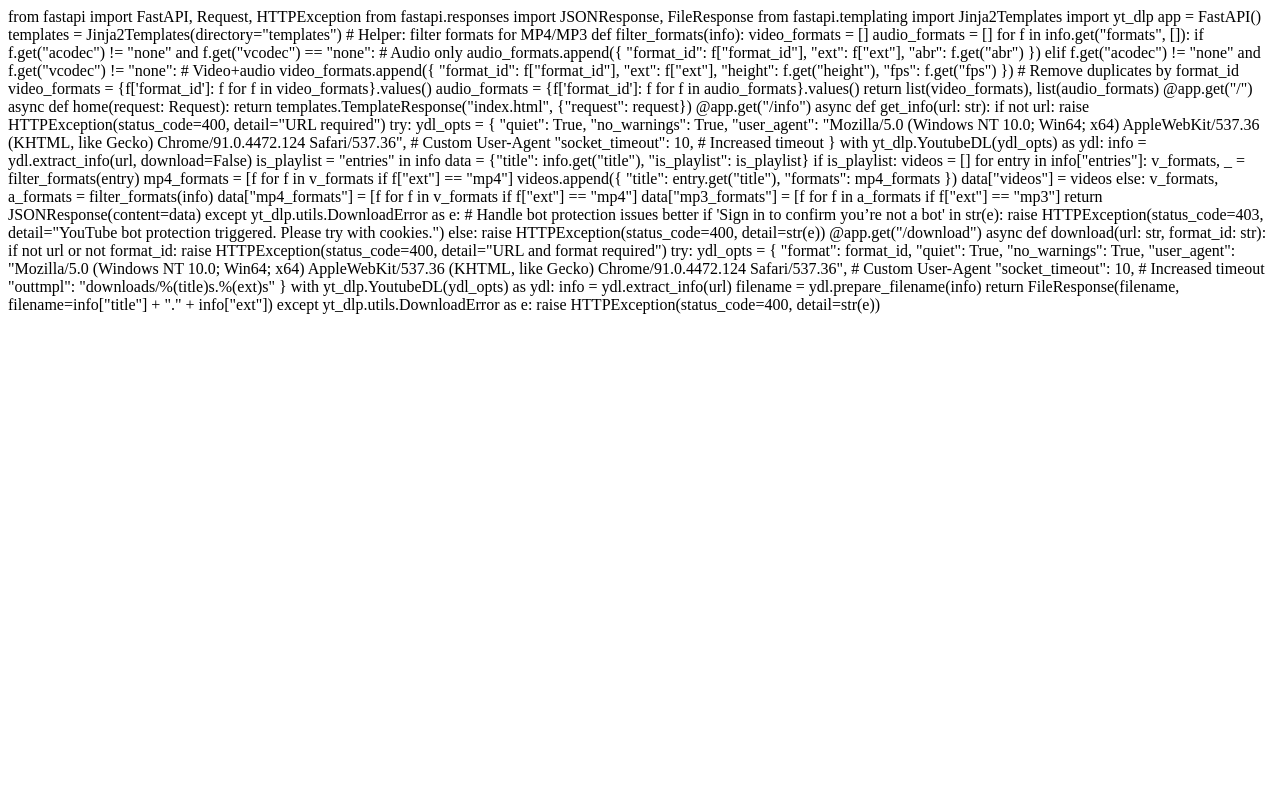
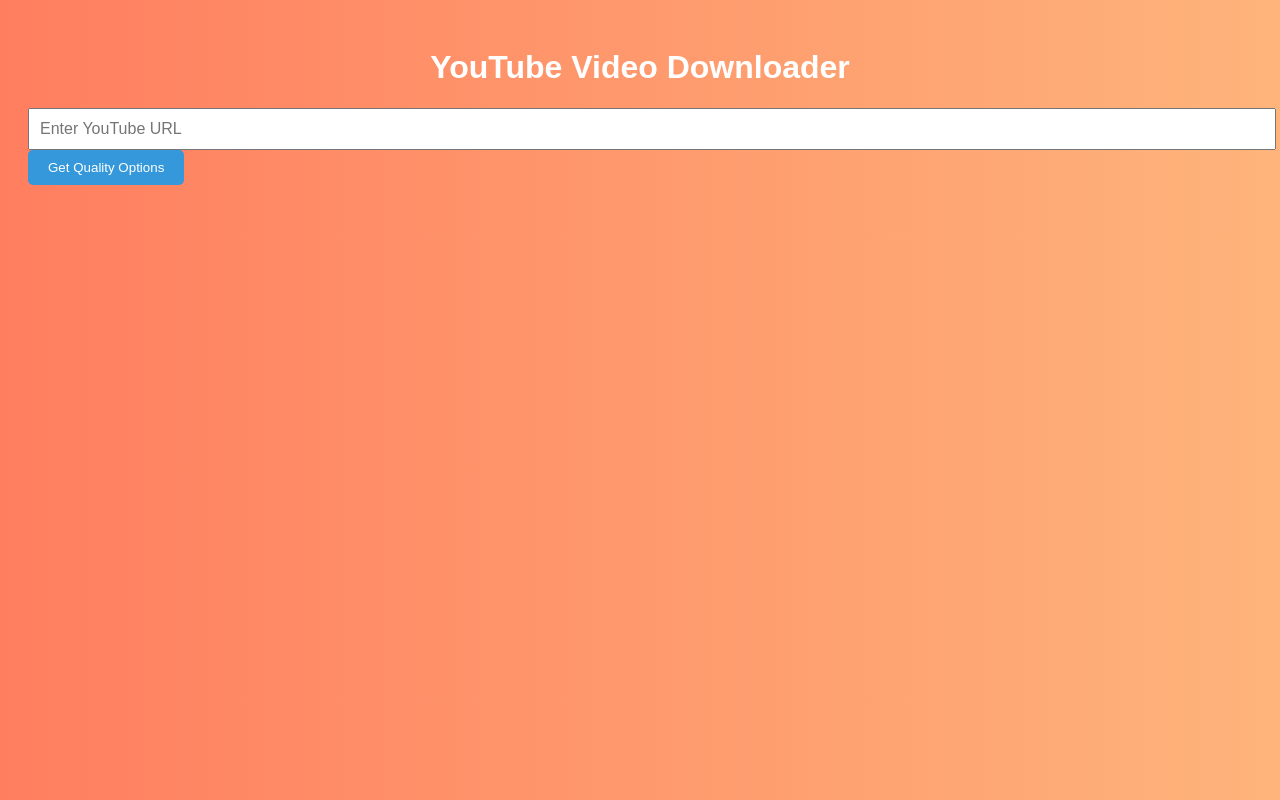
Before and after one commit to m5667/VideoDownloader, a FastAPI app: page / in a window 1280 px wide. Run offline with FastAPI, Linux system fonts and the light colour scheme.

Commit message:
Update index.html

```diff
--- a/templates/index.html
+++ b/templates/index.html
@@ -1,95 +1,105 @@
-from fastapi import FastAPI, Request, HTTPException
-from fastapi.responses import JSONResponse, FileResponse
-from fastapi.templating import Jinja2Templates
-import yt_dlp
+<!DOCTYPE html>
+<html lang="en">
+<head>
+    <meta charset="UTF-8">
+    <meta name="viewport" content="width=device-width, initial-scale=1.0">
+    <title>YouTube Video Downloader</title>
+    <style>
+        body {
+            font-family: Arial, sans-serif;
+            background: linear-gradient(to right, #ff7e5f, #feb47b);
+            color: white;
+            padding: 20px;
+        }
+        h1 {
+            text-align: center;
+        }
+        #quality-options {
+            margin-top: 20px;
+        }
+        .quality-option {
+            background-color: #333;
+            padding: 10px;
+            margin: 5px;
+            border-radius: 5px;
+        }
+        .quality-option a {
+            color: #fff;
+            text-decoration: none;
+        }
+        .loading {
+            text-align: center;
+            margin-top: 20px;
+            display: none;
+        }
+        .spinner {
+            border: 4px solid #f3f3f3;
+            border-top: 4px solid #3498db;
+            border-radius: 50%;
+            width: 30px;
+            height: 30px;
+            animation: spin 2s linear infinite;
+        }
+        @keyframes spin {
+            0% { transform: rotate(0deg); }
+            100% { transform: rotate(360deg); }
+        }
+    </style>
+</head>
+<body>
+    <h1>YouTube Video Downloader</h1>
 
-app = FastAPI()
-templates = Jinja2Templates(directory="templates")
+    <input type="text" id="url" placeholder="Enter YouTube URL" style="width: 100%; padding: 10px; font-size: 16px;">
+    <button onclick="fetchInfo()" style="padding: 10px 20px; background-color: #3498db; color: white; border: none; border-radius: 5px;">Get Quality Options</button>
 
-# Helper: filter formats for MP4/MP3
-def filter_formats(info):
-    video_formats = []
-    audio_formats = []
-    for f in info.get("formats", []):
-        if f.get("acodec") != "none" and f.get("vcodec") == "none":
-            # Audio only
-            audio_formats.append({
-                "format_id": f["format_id"],
-                "ext": f["ext"],
-                "abr": f.get("abr")
-            })
-        elif f.get("acodec") != "none" and f.get("vcodec") != "none":
-            # Video+audio
-            video_formats.append({
-                "format_id": f["format_id"],
-                "ext": f["ext"],
-                "height": f.get("height"),
-                "fps": f.get("fps")
-            })
-    # Remove duplicates by format_id
-    video_formats = {f['format_id']: f for f in video_formats}.values()
-    audio_formats = {f['format_id']: f for f in audio_formats}.values()
-    return list(video_formats), list(audio_formats)
+    <div class="loading">
+        <div class="spinner"></div>
+        <p>Loading...</p>
+    </div>
 
-@app.get("/")
-async def home(request: Request):
-    return templates.TemplateResponse("index.html", {"request": request})
+    <div id="quality-options">
+        <!-- Video quality options will be displayed here -->
+    </div>
 
-@app.get("/info")
-async def get_info(url: str):
-    if not url:
-        raise HTTPException(status_code=400, detail="URL required")
-    try:
-        ydl_opts = {
-            "quiet": True,
-            "no_warnings": True,
-            "user_agent": "Mozilla/5.0 (Windows NT 10.0; Win64; x64) AppleWebKit/537.36 (KHTML, like Gecko) Chrome/91.0.4472.124 Safari/537.36",  # Custom User-Agent
-            "socket_timeout": 10,  # Increased timeout
-        }
-        with yt_dlp.YoutubeDL(ydl_opts) as ydl:
-            info = ydl.extract_info(url, download=False)
-            is_playlist = "entries" in info
-            data = {"title": info.get("title"), "is_playlist": is_playlist}
+    <script>
+        function fetchInfo() {
+            const url = document.getElementById('url').value.trim();
+            if (url === "") {
+                alert("Please enter a URL!");
+                return;
+            }
 
-            if is_playlist:
-                videos = []
-                for entry in info["entries"]:
-                    v_formats, _ = filter_formats(entry)
-                    mp4_formats = [f for f in v_formats if f["ext"] == "mp4"]
-                    videos.append({
-                        "title": entry.get("title"),
-                        "formats": mp4_formats
-                    })
-                data["videos"] = videos
-            else:
-                v_formats, a_formats = filter_formats(info)
-                data["mp4_formats"] = [f for f in v_formats if f["ext"] == "mp4"]
-                data["mp3_formats"] = [f for f in a_formats if f["ext"] == "mp3"]
+            document.querySelector('.loading').style.display = 'block';
+            fetch(`/info?url=${encodeURIComponent(url)}`)
+                .then(response => response.json())
+                .then(data => {
+                    document.querySelector('.loading').style.display = 'none';
+                    let qualityContainer = document.getElementById('quality-options');
+                    qualityContainer.innerHTML = '';  // Clear previous results
 
-            return JSONResponse(content=data)
-    except yt_dlp.utils.DownloadError as e:
-        # Handle bot protection issues better
-        if 'Sign in to confirm you’re not a bot' in str(e):
-            raise HTTPException(status_code=403, detail="YouTube bot protection triggered. Please try with cookies.")
-        else:
-            raise HTTPException(status_code=400, detail=str(e))
+                    if (data.is_playlist) {
+                        data.videos.forEach(video => {
+                            let videoDiv = document.createElement('div');
+                            videoDiv.classList.add('quality-option');
+                            videoDiv.innerHTML = `<strong>${video.title}</strong><br/>`;
+                            video.formats.forEach(format => {
+                                videoDiv.innerHTML += `Quality: ${format.height || 'Audio'} - ${format.ext}<br/>`;
+                            });
+                            qualityContainer.appendChild(videoDiv);
+                        });
+                    } else {
+                        let mp4Div = document.createElement('div');
+                        mp4Div.classList.add('quality-option');
+                        mp4Div.innerHTML = `<strong>Video Quality Options (MP4):</strong><br/>`;
+                        data.mp4_formats.forEach(format => {
+                            mp4Div.innerHTML += `Quality: ${format.height || 'Audio'} - ${format.ext}<br/>`;
+                        });
+                        qualityContainer.appendChild(mp4Div);
 
-@app.get("/download")
-async def download(url: str, format_id: str):
-    if not url or not format_id:
-        raise HTTPException(status_code=400, detail="URL and format required")
-    try:
-        ydl_opts = {
-            "format": format_id,
-            "quiet": True,
-            "no_warnings": True,
-            "user_agent": "Mozilla/5.0 (Windows NT 10.0; Win64; x64) AppleWebKit/537.36 (KHTML, like Gecko) Chrome/91.0.4472.124 Safari/537.36",  # Custom User-Agent
-            "socket_timeout": 10,  # Increased timeout
-            "outtmpl": "downloads/%(title)s.%(ext)s"
-        }
-        with yt_dlp.YoutubeDL(ydl_opts) as ydl:
-            info = ydl.extract_info(url)
-            filename = ydl.prepare_filename(info)
-            return FileResponse(filename, filename=info["title"] + "." + info["ext"])
-    except yt_dlp.utils.DownloadError as e:
-        raise HTTPException(status_code=400, detail=str(e))
+                        let mp3Div = document.createElement('div');
+                        mp3Div.classList.add('quality-option');
+                        mp3Div.innerHTML = `<strong>Audio Quality Options (MP3):</strong><br/>`;
+                        data.mp3_formats.forEach(format => {
+                            mp3Div.innerHTML += `Quality: ${format.abr} - ${format.ext}<br/>`;
+                        });
+                        qualityContainer
```
